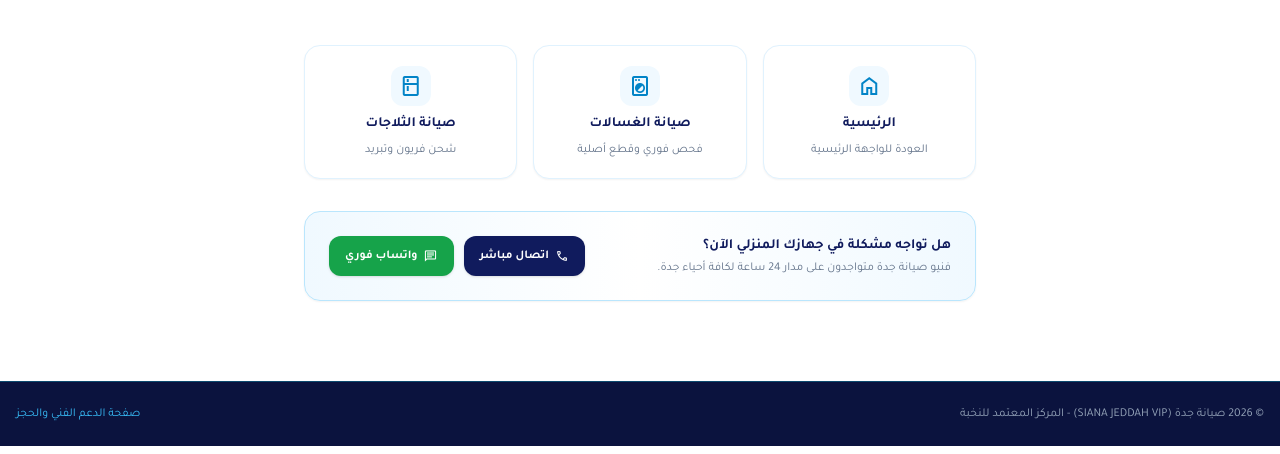
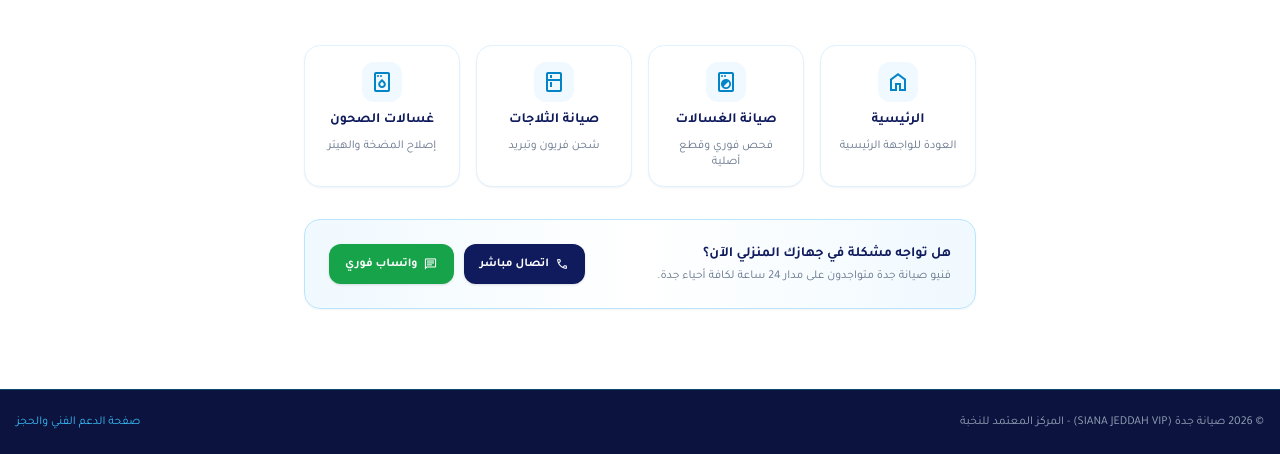
Before and after one commit to zayndaric/Siana-jeddah, a plain HTML site: page 404.html in a window 1280 px wide. Shown: the part 439-893 px from the top of the page. Drawn offline with nearby package versions, Linux system fonts and the light colour scheme.

Commit message:
Enhance routing & contact options: 404.html

```diff
--- a/404.html
+++ b/404.html
@@ -90,6 +90,7 @@
       <a class="text-slate-600 hover:text-[#101B5D] hover:bg-sky-50 px-3.5 py-1.5 rounded-lg transition-all" href="index.html">الرئيسية</a>
       <a class="text-slate-600 hover:text-[#101B5D] hover:bg-sky-50 px-3.5 py-1.5 rounded-lg transition-all" href="washing-machines.html">صيانة الغسالات</a>
       <a class="text-slate-600 hover:text-[#101B5D] hover:bg-sky-50 px-3.5 py-1.5 rounded-lg transition-all" href="refrigerators.html">صيانة الثلاجات</a>
+      <a class="text-slate-600 hover:text-[#101B5D] hover:bg-sky-50 px-3.5 py-1.5 rounded-lg transition-all" href="dishwashers.html">غسالات الصحون</a>
       <a class="text-slate-600 hover:text-[#101B5D] hover:bg-sky-50 px-3.5 py-1.5 rounded-lg transition-all" href="contact.html">اتصل بنا</a>
     </nav>
 
@@ -127,8 +128,8 @@
     </div>
 
     <!-- Quick Navigation Cards -->
-    <div class="grid grid-cols-1 sm:grid-cols-3 gap-4 pt-4">
-      <a href="index.html" class="p-5 rounded-2xl bg-white border border-sky-100 shadow-sm hover:shadow-md card-hover-lift flex flex-col items-center text-center gap-2 group">
+    <div class="grid grid-cols-2 sm:grid-cols-4 gap-4 pt-4">
+      <a href="index.html" class="p-4 rounded-2xl bg-white border border-sky-100 shadow-sm hover:shadow-md card-hover-lift flex flex-col items-center text-center gap-2 group">
         <div class="w-10 h-10 rounded-xl bg-sky-50 text-[#0284C7] flex items-center justify-center group-hover:bg-[#0284C7] group-hover:text-white transition-colors">
           <span class="material-symbols-outlined">home</span>
         </div>
@@ -136,7 +137,7 @@
         <span class="text-xs text-slate-500">العودة للواجهة الرئيسية</span>
       </a>
 
-      <a href="washing-machines.html" class="p-5 rounded-2xl bg-white border border-sky-100 shadow-sm hover:shadow-md card-hover-lift flex flex-col items-center text-center gap-2 group">
+      <a href="washing-machines.html" class="p-4 rounded-2xl bg-white border border-sky-100 shadow-sm hover:shadow-md card-hover-lift flex flex-col items-center text-center gap-2 group">
         <div class="w-10 h-10 rounded-xl bg-sky-50 text-[#0284C7] flex items-center justify-center group-hover:bg-[#0284C7] group-hover:text-white transition-colors">
           <span class="material-symbols-outlined">local_laundry_service</span>
         </div>
@@ -144,12 +145,20 @@
         <span class="text-xs text-slate-500">فحص فوري وقطع أصلية</span>
       </a>
 
-      <a href="refrigerators.html" class="p-5 rounded-2xl bg-white border border-sky-100 shadow-sm hover:shadow-md card-hover-lift flex flex-col items-center text-center gap-2 group">
+      <a href="refrigerators.html" class="p-4 rounded-2xl bg-white border border-sky-100 shadow-sm hover:shadow-md card-hover-lift flex flex-col items-center text-center gap-2 group">
         <div class="w-10 h-10 rounded-xl bg-sky-50 text-[#0284C7] flex items-center justify-center group-hover:bg-[#0284C7] group-hover:text-white transition-colors">
           <span class="material-symbols-outlined">kitchen</span>
         </div>
         <span class="font-bold text-[#101B5D] text-sm">صيانة الثلاجات</span>
         <span class="text-xs text-slate-500">شحن فريون وتبريد</span>
+      </a>
+
+      <a href="dishwashers.html" class="p-4 rounded-2xl bg-white border border-sky-100 shadow-sm hover:shadow-md card-hover-lift flex flex-col items-center text-center gap-2 group">
+        <div class="w-10 h-10 rounded-xl bg-sky-50 text-[#0284C7] flex items-center justify-center group-hover:bg-[#0284C7] group-hover:text-white transition-colors">
+          <span class="material-symbols-outlined">dishwasher_gen</span>
+        </div>
+        <span class="font-bold text-[#101B5D] text-sm">غسالات الصحون</span>
+        <span class="text-xs text-slate-500">إصلاح المضخة والهيتر</span>
       </a>
     </div>
 
```
